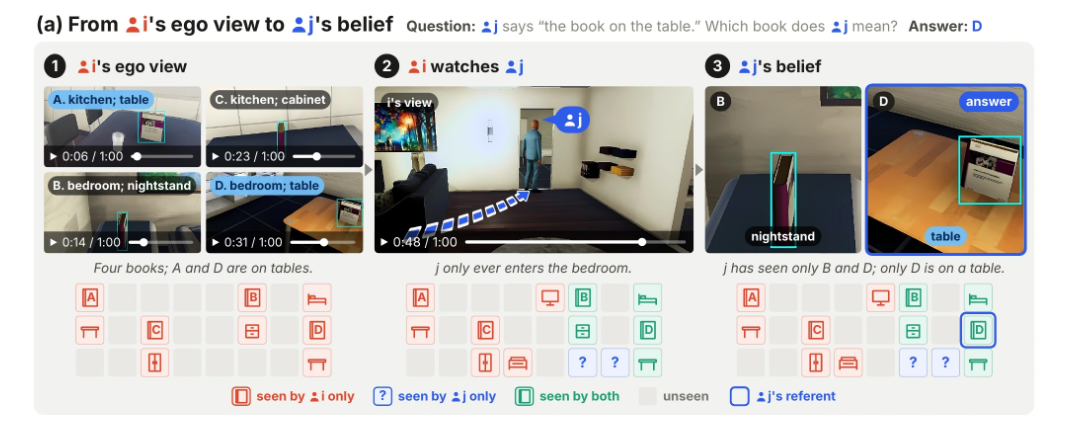
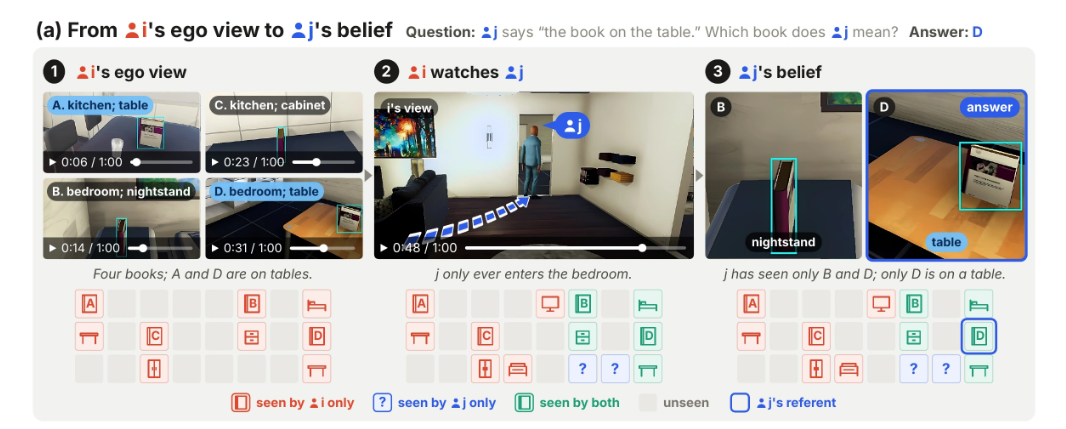
Before and after one commit to SpatialToM-Bench/spatialtom-bench.github.io, a plain HTML site: page index.html in a window 1280 px wide. Shown: the part 451-880 px from the top of the page, without its empty margins (106-1172 px from the left). Drawn offline with Linux system fonts and the light colour scheme.

Commit message:
Update homepage teaser from spatialtom_teaser_v3.pdf

```diff
--- a/index.html
+++ b/index.html
@@ -22,7 +22,7 @@
 <meta property="og:description" content="A benchmark for embodied spatial theory of mind across perception, cognition, and action.">
 <meta property="og:type" content="website">
 <meta property="og:url" content="https://spatialtom-bench.github.io/">
-<meta property="og:image" content="https://spatialtom-bench.github.io/assets/overview.webp">
+<meta property="og:image" content="https://spatialtom-bench.github.io/assets/overview-v3.webp">
 <meta name="twitter:card" content="summary_large_image">
 <meta name="theme-color" content="#ffffff">
 <link rel="icon" type="image/svg+xml" href="assets/favicon.svg">
@@ -76,8 +76,8 @@
   </div>
  </header>
  <figure class="overview">
-  <a href="assets/overview.webp" target="_blank" rel="noopener" aria-label="Open the SpatialToM overview at full size">
-   <img src="assets/overview.webp" alt="SpatialToM overview: the observer has seen four books, while the other agent has seen only two. Resolving the other agent’s request requires reasoning about its experience. Fourteen task types are organized into Perception, Cognition, and Action." width="2066" height="1743" fetchpriority="high">
+  <a href="assets/overview-v3.webp" target="_blank" rel="noopener" aria-label="Open the SpatialToM overview at full size">
+   <img src="assets/overview-v3.webp" alt="SpatialToM overview: the observer has seen four books, while the other agent has seen only two. Resolving the other agent’s request requires reasoning about its experience. Fourteen task types are organized into Perception, Cognition, and Action." width="2400" height="2046" fetchpriority="high">
   </a>
   <figcaption><strong>SpatialToM</strong> connects spatial perception with the reconstruction of other agents’ knowledge and its use in coordination. <span>Click the figure to enlarge.</span></figcaption>
  </figure>
```
Also changed, not shown: assets/overview-v3.webp (added).
